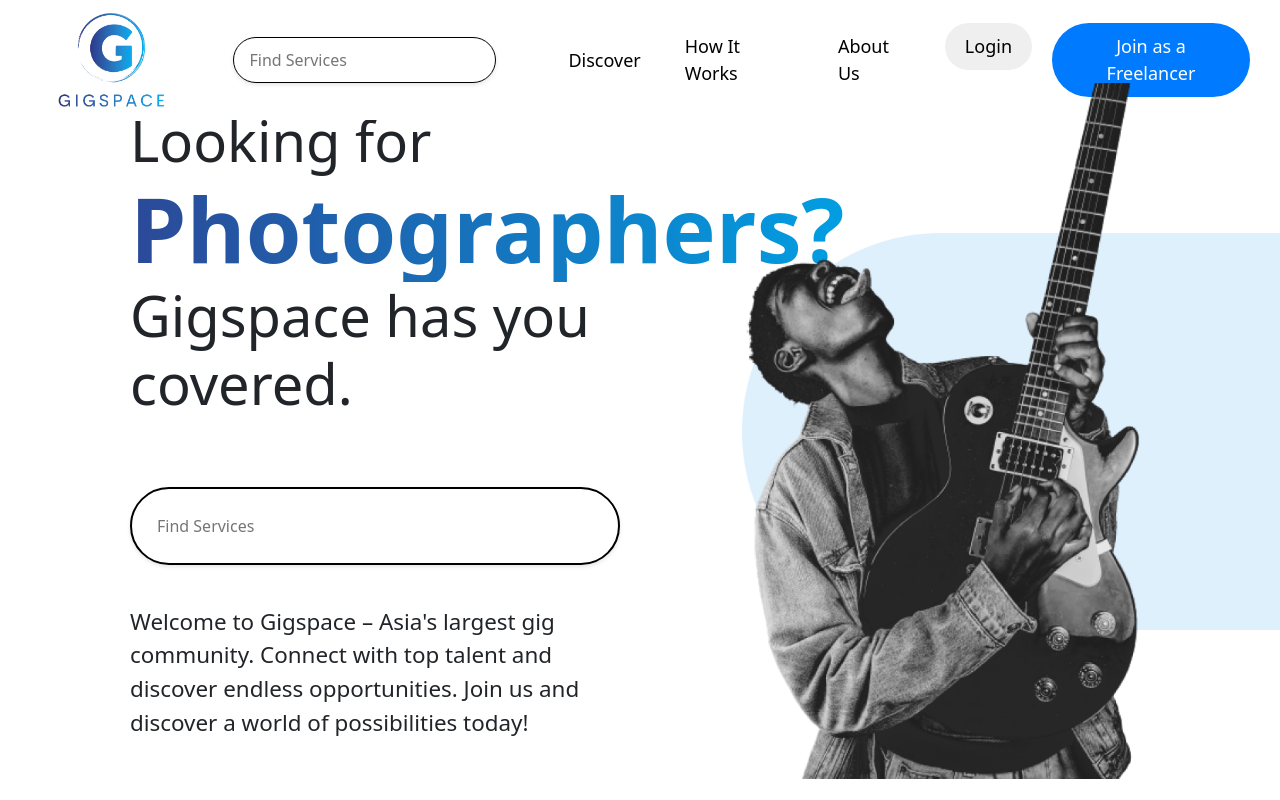
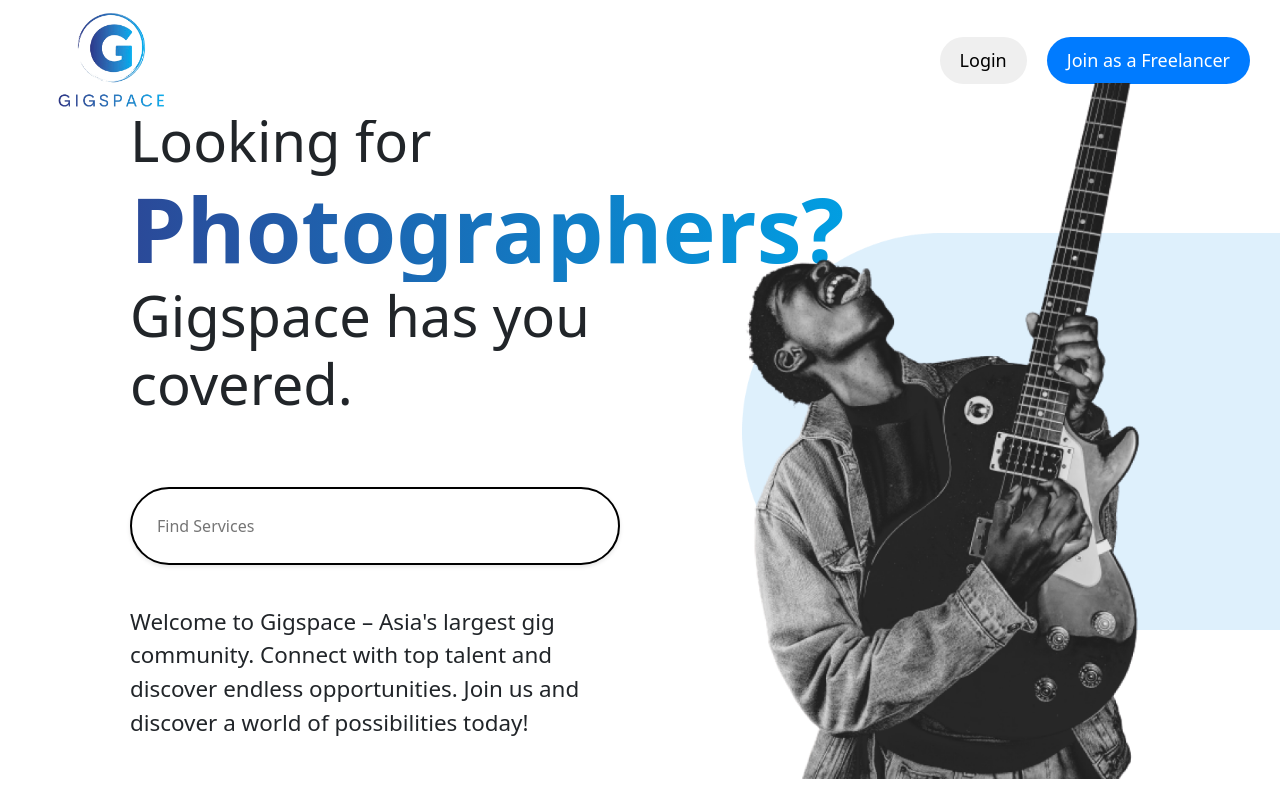
Before and after one commit to jackclx/BecomeFreelancer, a React (Create React App) app in the folder frontend/: page / in a window 1280 px wide. Shown: the top 800 px of the page. Built offline with nearby package versions, Linux system fonts and the light colour scheme.

Commit message:
remove navbar

```diff
--- a/frontend/src/components/Header.js
+++ b/frontend/src/components/Header.js
@@ -28,20 +28,6 @@ function Header({ onSearch }) {
                         <img src={logo3} alt="GigSpace Logo" />
                     </Link>
                 </div>
-                <div className="search-bar">
-                    <input
-                        type="text"
-                        placeholder="Find Services"
-                        value={input}
-                        onChange={handleInputChange}
-                        onKeyPress={handleKeyPress}
-                    />
-                </div>
-                <nav className="navigation">
-                    <a href="/discover">Discover</a>
-                    <a href="/how-it-works">How It Works</a>
-                    <a href="/about-us">About Us</a>
-                </nav>
                 <div className="login-list-services">
                     <a href="/login"><button>Login</button></a>
                     <a href="/BecomeFreelancer">
```
